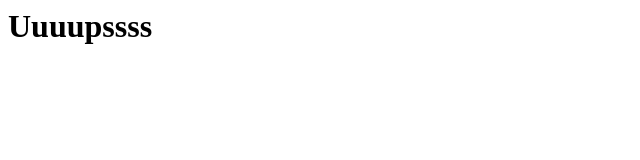
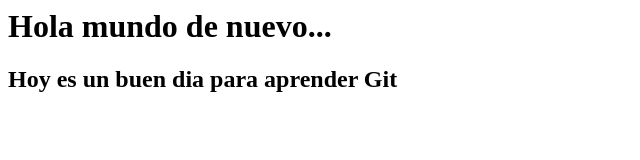
Before and after one commit to manuelcruzlato/holamundo, a plain HTML site: page holaMundo.html in a window 1280 px wide. Shown: the whole page, without its empty margins (0-640 px from the left). Drawn offline with Linux system fonts and the light colour scheme.

Commit message:
hemos vuelto a modificar holamundo.html en el branch holamundo2

```diff
--- a/holaMundo.html
+++ b/holaMundo.html
@@ -1,8 +1,9 @@
 <html>
     <head>
-        <title>Hola Lato</title>
+        <title>Hola mundo</title>
     </head>
     <body>
-        <h1>Uuuupssss</h1>
+        <h1>Hola mundo de nuevo...</h1>
+        <h2>Hoy es un buen dia para aprender Git</h2>
     </body>
 </html>
```
Also changed, not shown: assets/datos.txt (added), holamundo.css (added), holamundo.js (added), listado.html (added).
